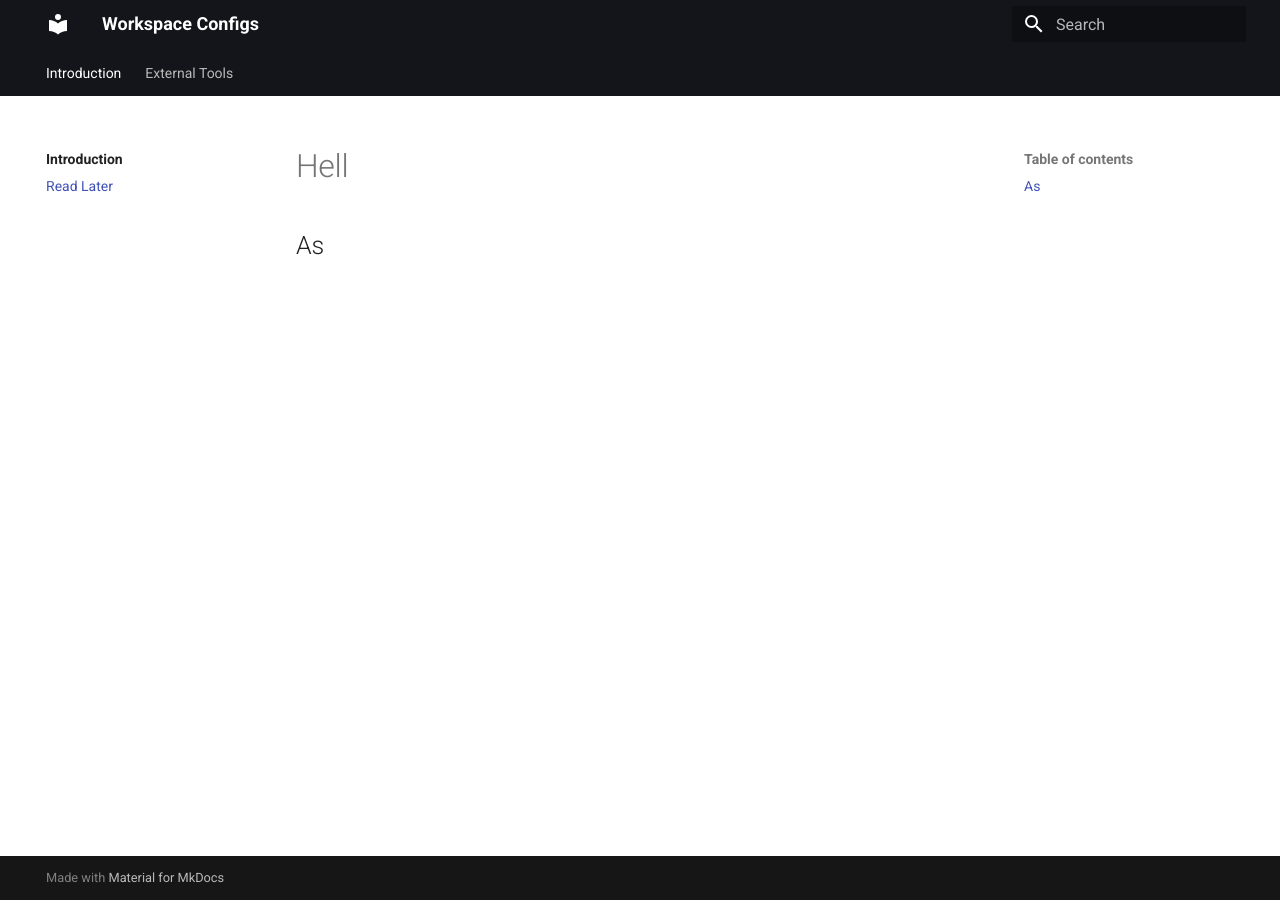
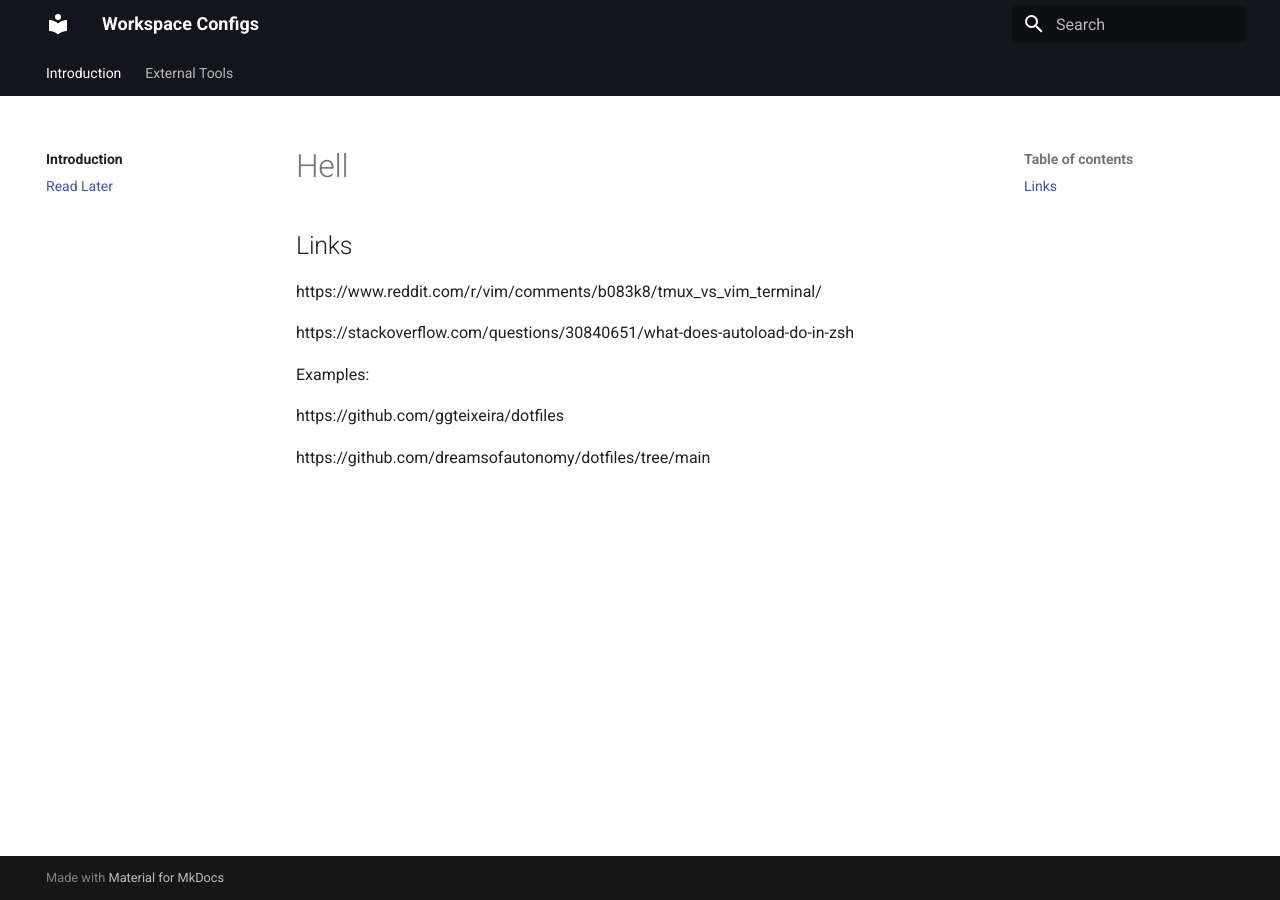
Before and after one commit to Portugapt/workspace, an MkDocs documentation site: the page built from docs/read_later.md, in a window 1280 px wide. Built offline with MkDocs 1.6.1 and Material for MkDocs 9.7.7, drawn with Linux system fonts in a browser that asks for light colours.

Commit message:
setup zsh - better

```diff
--- a/docs/read_later.md
+++ b/docs/read_later.md
@@ -1,3 +1,13 @@
 # Hell
 
-## As
+## Links
+
+https://www.reddit.com/r/vim/comments/b083k8/tmux_vs_vim_terminal/
+
+https://stackoverflow.com/questions/30840651/what-does-autoload-do-in-zsh
+
+Examples:
+
+https://github.com/ggteixeira/dotfiles
+
+https://github.com/dreamsofautonomy/dotfiles/tree/main
--- a/mkdocs.yml
+++ b/mkdocs.yml
@@ -27,3 +27,5 @@ nav:
     - Read Later: read_later.md
   - External Tools:
     - Stow: external_apps/stow.md
+    - zinit: external_apps/zinit.md
+    - zsh: external_apps/zsh.md
```
Also changed, not shown: docs/external_apps/stow.md (+2 -0 lines), docs/external_apps/zinit.md (added, +22 -0 lines), docs/external_apps/zsh.md (+10 -0 lines), docs/index.md (+10 -1 lines), 4 other files.
